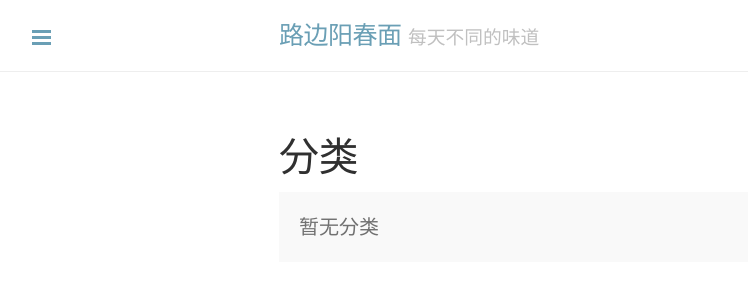
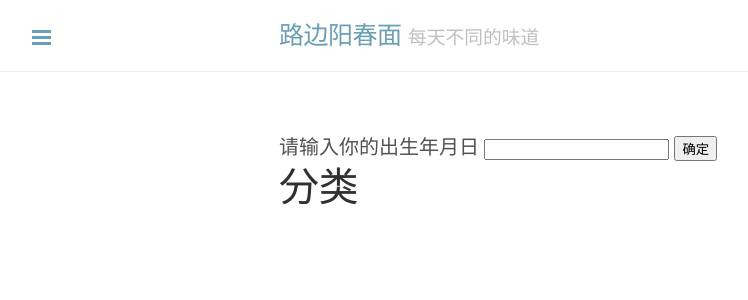
Before and after one commit to boleo/boleo.github.io, a Jekyll site: the page built from genre.md, in a window 1280 px wide. Shown: the top 300 px of the page, without its empty margins (1-749 px from the left). Built offline with Jekyll 4.4.1, drawn with Linux system fonts in a browser that asks for light colours; some web fonts are replaced; Markdown is read by kramdown in place of the engine named in the settings; comment, search, counter and statistics services are not loaded.

Commit message:
Update page.html

```diff
--- a/_layouts/page.html
+++ b/_layouts/page.html
@@ -3,6 +3,22 @@ layout: default
 ---
 
 <div class="page">
-  <h1 class="page-title">{{ page.title }}</h1>
-  {{ content }}
+  <div id="tips">
+    <label>请输入你的出生年月日</label>
+    <input id="pw" type="password" />
+    <button type="button" onclick="a()">确定</button>
+    <h1 class="page-title">{{ page.title }}</h1>
+  </div>
+  <div id="content">
+  </div>
+  <script type="text/ecmascript" src="sha1.js"></script>
+  <script type="text/javascript">
+  function a (){
+    var pw = document.getElementById("pw").value;
+    if (hex_sha1(pw) == "be9b98a127f2cd5d0994e437d340f2bd2a6cc3cf"){
+	      document.getElementById('tips').style.display = "none";
+	      document.getElementById("content").innerHTML = {{ content }};
+     }
+}
+</script>
 </div>
```
